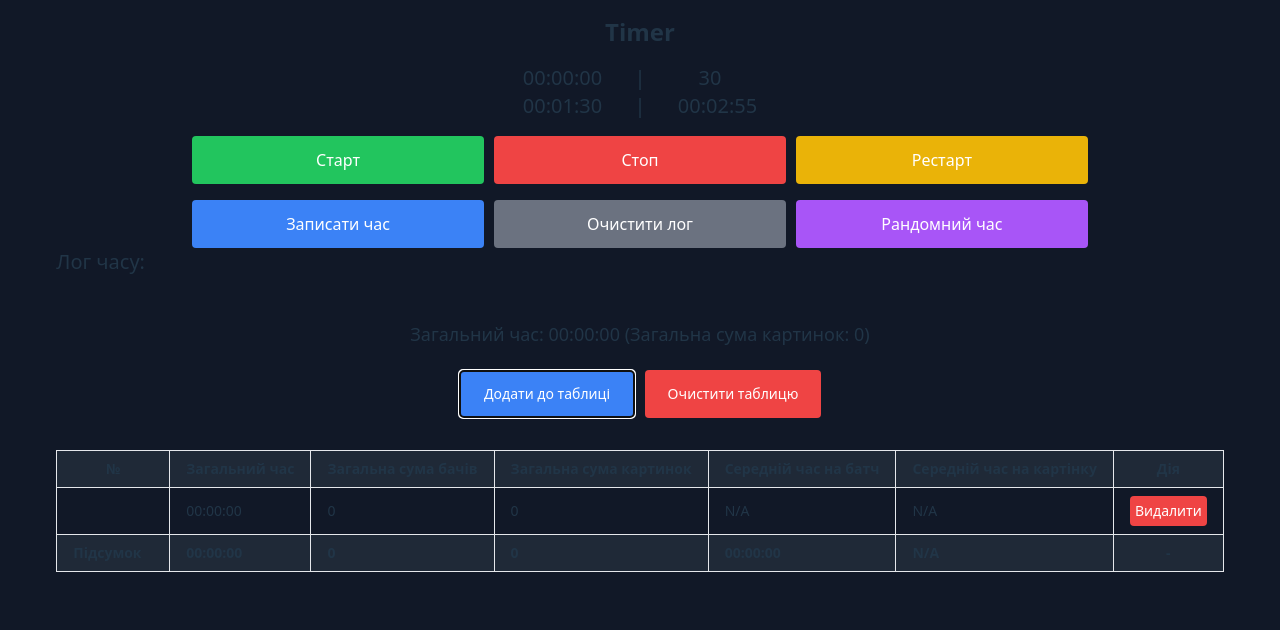
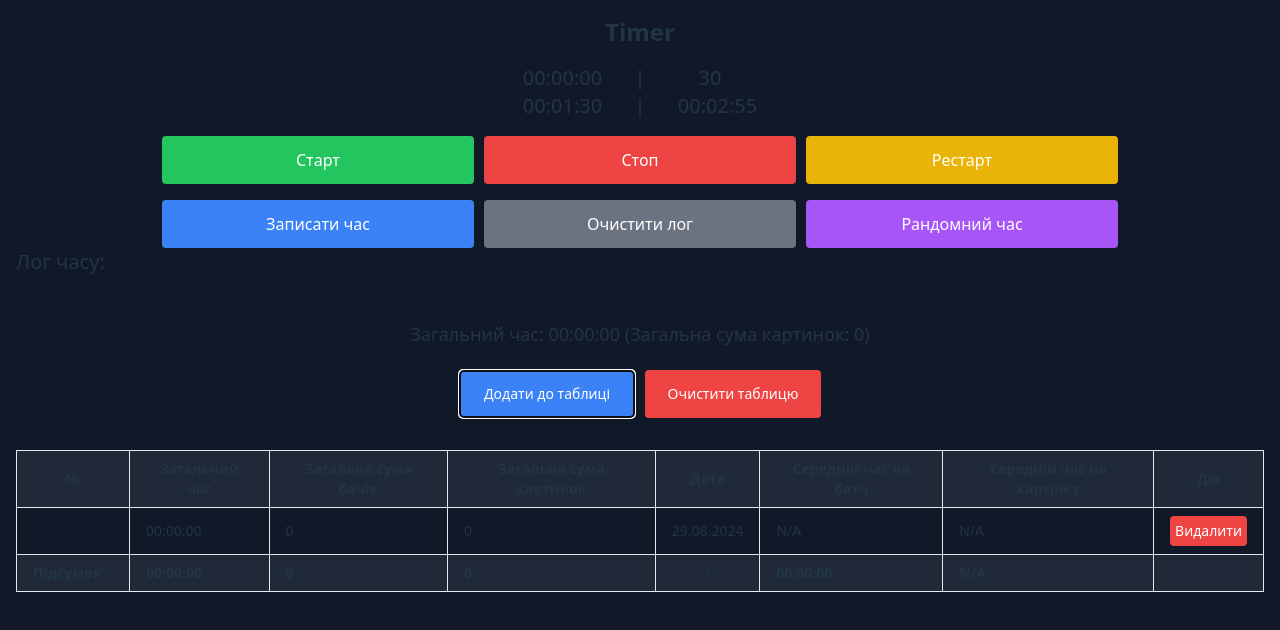
Before and after one commit to merih1m/Timer, a React (Vite) app: page / in a window 1280 px wide. Both pictures are taken after a click on the button "Додати до таблиці". Shown: the top 630 px of the page. Built offline with nearby package versions, Linux system fonts and the light colour scheme.

Commit message:
fix hidden element

```diff
--- a/src/Timer.jsx
+++ b/src/Timer.jsx
@@ -332,7 +332,7 @@ const Timer = () => {
 							<th className="border px-1 sm:px-4 py-2 text-xs sm:text-sm">Загальний час</th>
 							<th className="border px-1 sm:px-4 py-2 text-xs sm:text-sm">Загальна сума бачів</th>
 							<th className="border px-1 sm:px-4 py-2 text-xs sm:text-sm hidden sm:table-cell">Загальна сума картинок</th>
-							<th className="border px-1 sm:px-4 py-2 text-xs sm:text-sm hidden">Дата</th>
+							<th className="border px-1 sm:px-4 py-2 text-xs sm:text-sm hidden sm:table-cell">Дата</th>
 							<th className="border px-1 sm:px-4 py-2 text-xs sm:text-sm sm:table-cell">Середній час на батч</th>
 							<th className="border px-1 sm:px-4 py-2 text-xs sm:text-sm hidden sm:table-cell">Середній час на картінку</th>
 							<th className="border px-1 sm:px-4 py-2 text-xs sm:text-sm">Дія</th>
@@ -351,8 +351,8 @@ const Timer = () => {
 								</td>
 								<td className="border px-1 sm:px-4 py-2 text-xs sm:text-sm">{formatTime(entry.totalTime)}</td>
 								<td className="border px-1 sm:px-4 py-2 text-xs sm:text-sm">{entry.packsValue}</td>
-								<td className="border px-1 sm:px-4 py-2 text-xs sm:text-sm hidden  sm:table-cell">{entry.totalInputValue}</td>
-								<td className="border px-1 sm:px-4 py-2 text-xs sm:text-sm hidden">{entry.date}</td>
+								<td className="border px-1 sm:px-4 py-2 text-xs sm:text-sm hidden sm:table-cell">{entry.totalInputValue}</td>
+								<td className="border px-1 sm:px-4 py-2 text-xs sm:text-sm hidden sm:table-cell">{entry.date}</td>
 								<td className="border px-1 sm:px-4 py-2 text-xs sm:text-sm sm:table-cell">{entry.averageTime || 'N/A'}</td>
 								<td className="border px-1 sm:px-4 py-2 text-xs sm:text-sm hidden sm:table-cell">{entry.averageTimePerImage || 'N/A'}</td>
 								<td className="border px-1 sm:px-4 py-2 text-center text-xs sm:text-sm">
@@ -379,7 +379,7 @@ const Timer = () => {
 							<td className="border px-1 sm:px-4 py-2 text-xs sm:text-sm hidden sm:table-cell font-bold">
 								{tableEntries.reduce((acc, entry) => acc + entry.totalInputValue, 0)}
 							</td>
-							<td className="border px-1 sm:px-4 py-2 text-xs sm:text-sm hidden font-bold text-center">-</td>
+							<td className="border px-1 sm:px-4 py-2 text-xs sm:text-sm hidden sm:table-cell font-bold text-center">-</td>
 							<td className="border px-1 sm:px-4 py-2 text-xs sm:text-sm  font-bold">
 								{tableEntries.length > 0
 									? formatTime(
@@ -393,7 +393,7 @@ const Timer = () => {
 									)
 									: 'N/A'}
 							</td>
-							<td className="border px-1 sm:px-4 py-2 text-xs sm:text-sm sm:table-cell hidden font-bold">
+							<td className="border px-1 sm:px-4 py-2 text-xs sm:text-sm  hidden sm:table-cell font-bold">
 								{tableEntries.reduce((acc, entry) => acc + entry.totalInputValue, 0) > 0
 									? calculateAverageTime(
 										tableEntries.reduce((acc, entry) => acc + entry.totalTime, 0),
```
